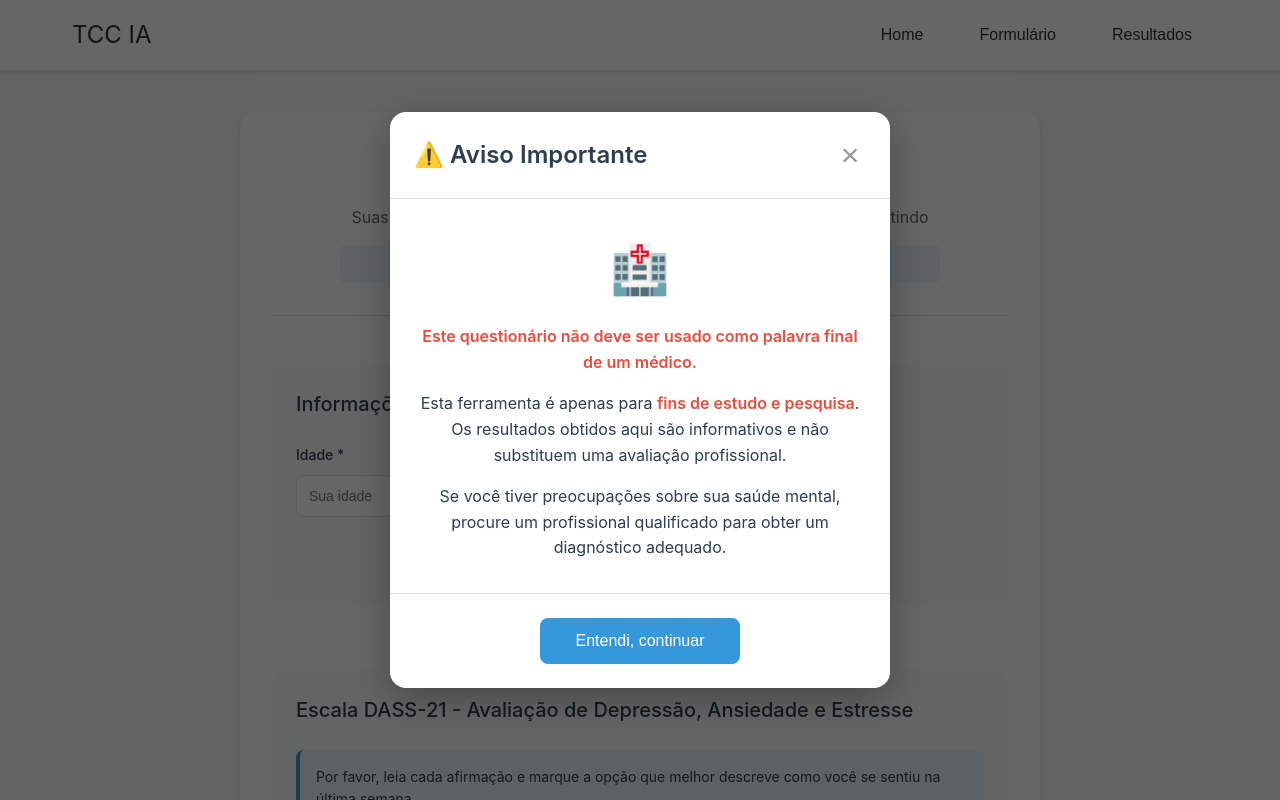
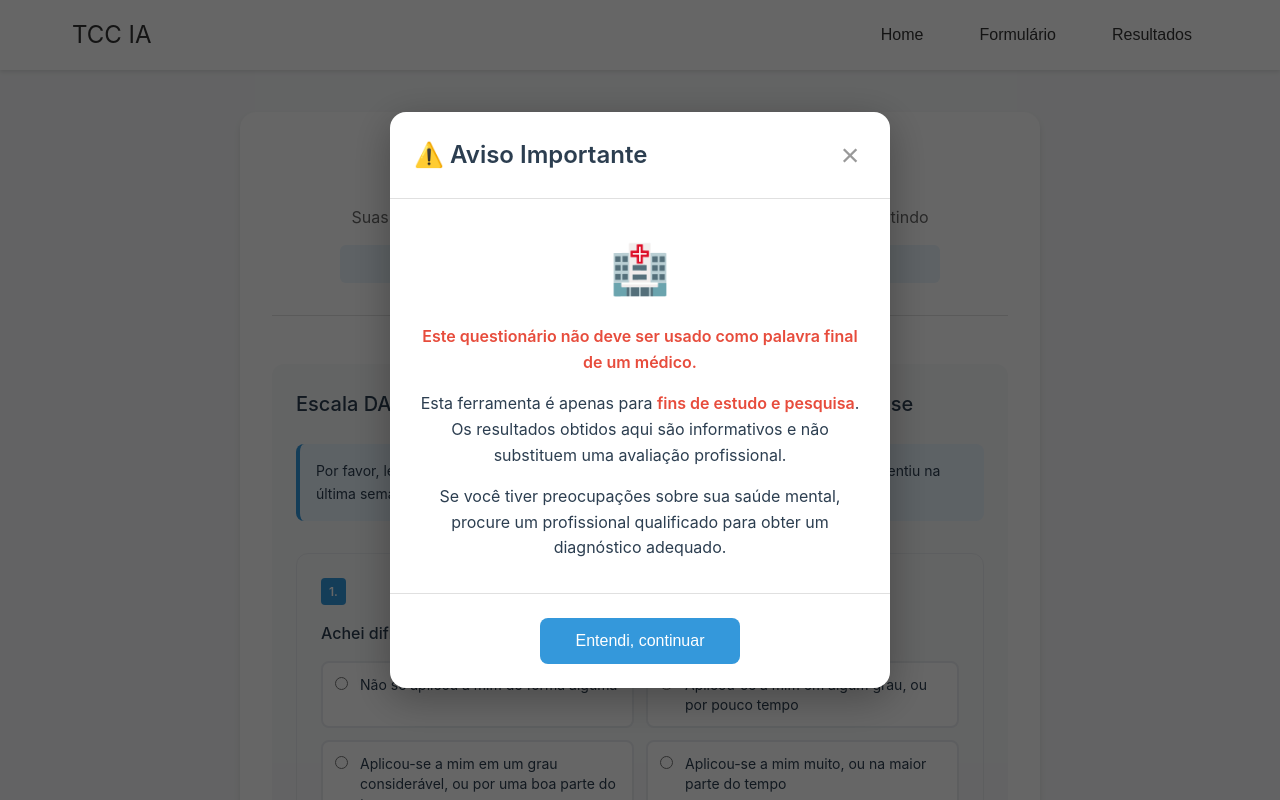
Before and after one commit to tody122/TCC_MentalHealth, a Vue app: page /formulario in a window 1280 px wide. Shown: the top 800 px of the page. Built offline with nearby package versions, Linux system fonts and the light colour scheme.

Commit message:
remocao dados basicos

```diff
--- a/src/pages/FormPage.vue
+++ b/src/pages/FormPage.vue
@@ -178,7 +178,7 @@ const handleSubmit = async () => {
       </div>
 
       <form @submit.prevent="handleSubmit" class="form-content">
-        <div class="form-section">
+        <!-- <div class="form-section">
           <h2>Informações Básicas</h2>
           <div class="form-row">
             <div class="form-group">
@@ -204,7 +204,7 @@ const handleSubmit = async () => {
               </div>
             </div>
           </div>
-        </div>
+        </div> -->
 
         <div class="form-section">
           <h2>Escala DASS-21 - Avaliação de Depressão, Ansiedade e Estresse</h2>
```
